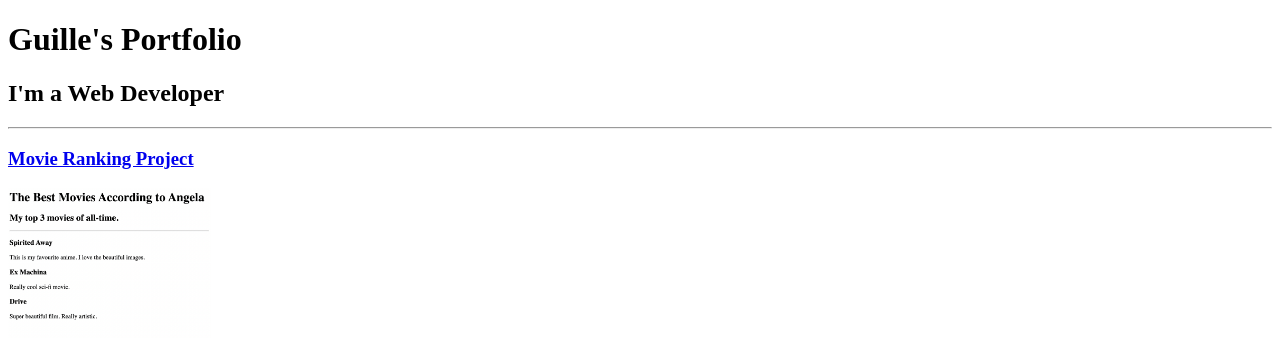
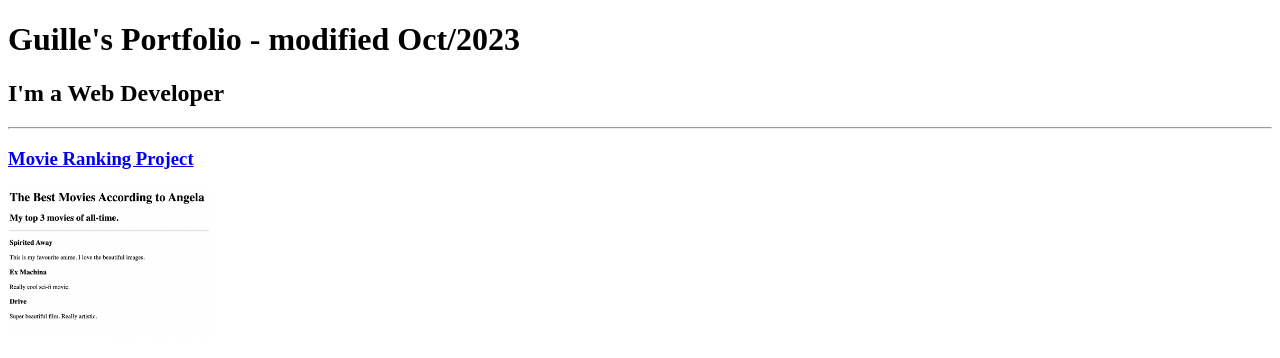
Before and after one commit to glopezpisani/html-portfolio, a plain HTML site: page index.html in a window 1280 px wide. Shown: the top 358 px of the page. Drawn offline with Linux system fonts and the light colour scheme.

Commit message:
Update index.html
Change heading h1

```diff
--- a/index.html
+++ b/index.html
@@ -7,7 +7,7 @@
 </head>
 
 <body>
-    <h1>Guille's Portfolio</h1>
+    <h1>Guille's Portfolio - modified Oct/2023</h1>
     <h2>I'm a Web Developer</h2>
     <hr />
     <h3>
```
